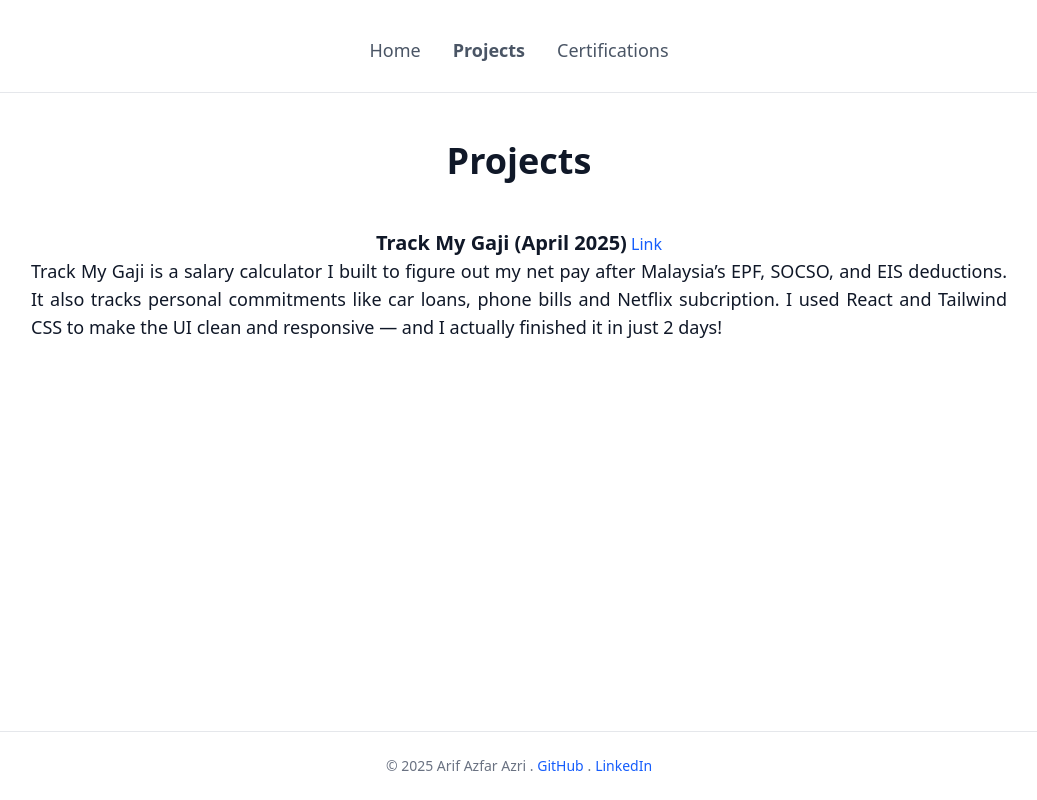
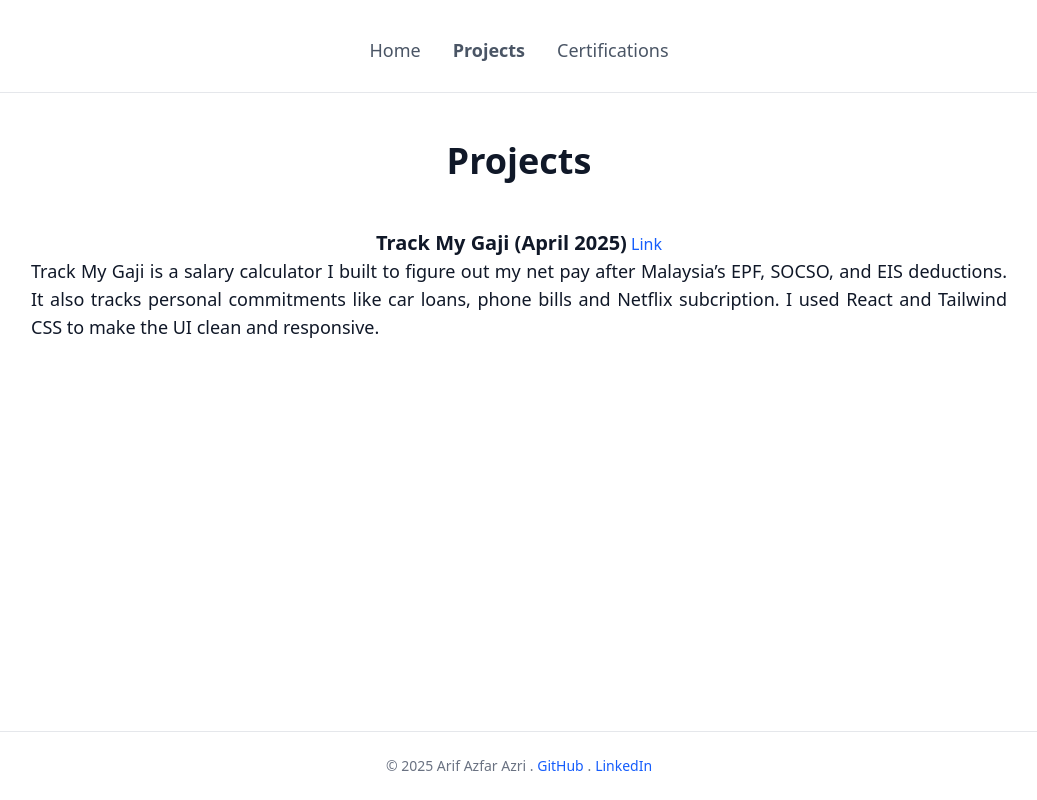
Before and after one commit to arifazfar99/my-portfolio, a React (Vite) app: page /projects in a window 1280 px wide. Shown: the whole page, without its empty margins (121-1158 px from the left). Built offline with nearby package versions, Linux system fonts and the light colour scheme.

Commit message:
update projects

```diff
--- a/src/components/Projects.tsx
+++ b/src/components/Projects.tsx
@@ -26,7 +26,7 @@ const Projects = () => {
             pay after Malaysia’s EPF, SOCSO, and EIS deductions. It also tracks
             personal commitments like car loans, phone bills and Netflix
             subcription. I used React and Tailwind CSS to make the UI clean and
-            responsive — and I actually finished it in just 2 days!
+            responsive.
           </p>
         </li>
       </ul>
```
